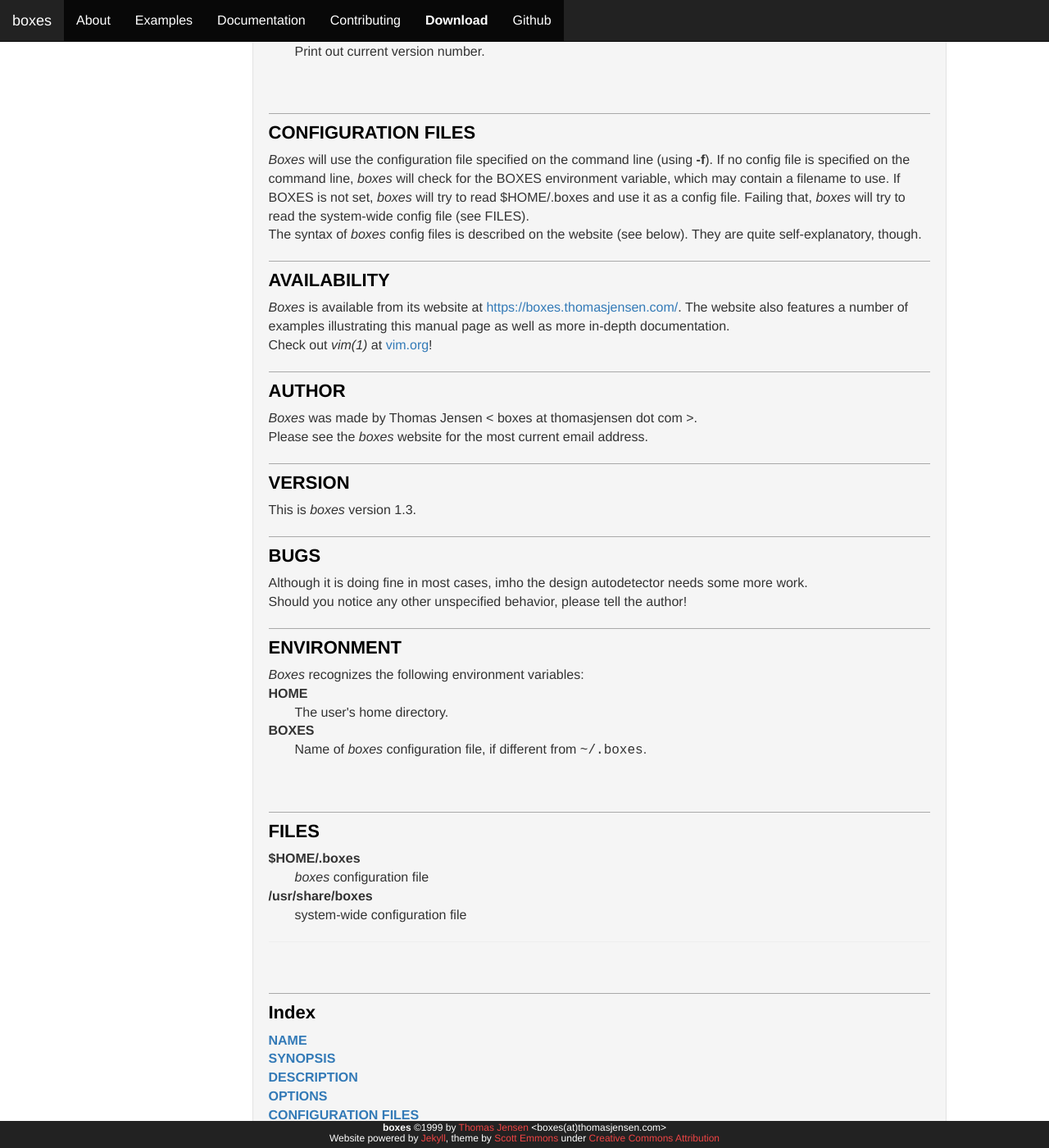
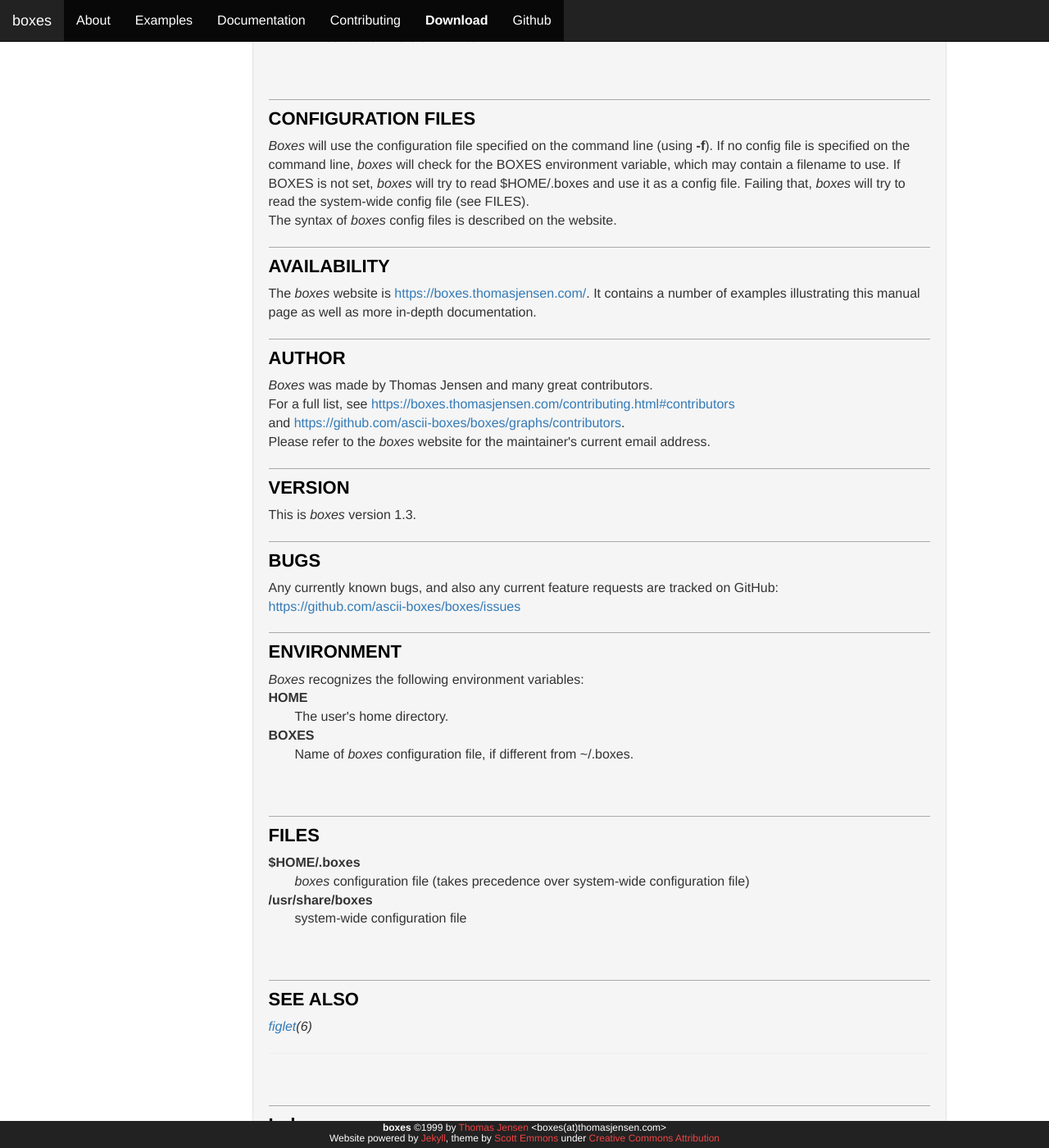
Before and after one commit to ascii-boxes/boxes, a Jekyll site: the page built from docs/boxes-man-1.html, in a window 1280 px wide and 1400 px high, scrolled down 2773 px. Shown: the whole window at 82% size. Built offline with Jekyll 4.4.1, drawn with Linux system fonts in a browser that asks for light colours; comment, search, counter and statistics services are not loaded; some of the changed text lies outside the part shown.

Commit message:
Update man page (html version)

```diff
--- a/docs/boxes-man-1.html
+++ b/docs/boxes-man-1.html
@@ -32,20 +32,28 @@
 
 can also be used to create regional comments in any programming language.
 New box designs of all sorts can easily be added and shared by appending to
-a free format configuration file.
-<BR>
+a configuration file.
+<P>
 
 <I>boxes</I>
 
-was originally intended to be used with the <I>vim(1)</I>
-text editor, but it can be tied to any text editor which supports filters,
-as well as called from the command line as a standalone tool.
+is a command line tool, but also integrates with any text editor that
+supports filters. The
+<I>boxes</I>
+
+website has examples on how to configure editor integration for various
+text editors:
+<BR>
+
+<A HREF="https://boxes.thomasjensen.com/docs/install.html">https://boxes.thomasjensen.com/docs/install.html</A>
 
 <A NAME="lbAE">&nbsp;</A>
 <H2>OPTIONS</H2>
 
-Options offered by <I>boxes</I> are the following:
+Options offered by
+<I>boxes</I>
 
+are the following:
 <DL COMPACT>
 <DT><B>-a </B><I>string</I>
 
@@ -56,7 +64,7 @@
 components:
 <BR>
 
-<P>
+
 <B>h</B>x
 
 - horizontal alignment of the input text block inside a potentially larger
@@ -121,7 +129,7 @@
 arguments for input text block positioning.
 <BR>
 
-<P>
+
 Short hand notations (can be combined with the above arguments):
 <BR>
 
@@ -146,7 +154,7 @@
 
 <BR>
 
-<P>
+
 The factory default setting for
 <B>-a</B>
 
@@ -246,7 +254,7 @@
 
 and redraws it afterwards. The mended box is drawn according to the
 options given. This may be important to know when it comes to restoring
-padding, identation, etc. for the mended box. Implies
+padding, indentation, etc. for the mended box. Implies
 <B>-k</B>
 
 false.
@@ -370,7 +378,7 @@
 turn as many spaces as possible into tabs.
 <BR>
 
-<P>
+
 In order to maintain backwards compatibility, the
 <B>-t</B>
 
@@ -393,8 +401,10 @@
 always converted into spaces. The tab distance in this example is 4.
 
 <DT><B>-v</B>
+
 <DD>
 Print out current version number.
+
 </DL>
 <A NAME="lbAF">&nbsp;</A>
 <H2>CONFIGURATION FILES</H2>
@@ -420,47 +430,51 @@
 The syntax of
 <I>boxes</I>
 
-config files is described on the website (see below). They are quite
-self-explanatory, though.
+config files is described on the website.
 
 <A NAME="lbAG">&nbsp;</A>
 <H2>AVAILABILITY</H2>
 
-<I>Boxes</I>
+The
+<I>boxes</I>
 
-is available from its website at
-<A HREF="https://{{ page.sitehost }}/">https://{{ page.sitehost }}/</A>.
-The website also features a number
+website is <A HREF="https://boxes.thomasjensen.com/">https://boxes.thomasjensen.com/</A>. It contains a number
 of examples illustrating this manual page as well as more in-depth
 documentation.
-<P>
-
-Check out <I>vim(1)</I>
-at <A HREF="http://www.vim.org/" target="_blank">vim.org</A>!
 
 <A NAME="lbAH">&nbsp;</A>
 <H2>AUTHOR</H2>
 
 <I>Boxes</I>
 
-was made by Thomas Jensen &lt; boxes at thomasjensen dot com &gt;.
+was made by Thomas Jensen and many great contributors.
 <BR>
 
-Please see the <I>boxes</I> website for the most current email address.
+For a full list, see
+<A HREF="https://boxes.thomasjensen.com/contributing.html#contributors">https://boxes.thomasjensen.com/contributing.html#contributors</A>
+<BR>
+
+and <A HREF="https://github.com/ascii-boxes/boxes/graphs/contributors">https://github.com/ascii-boxes/boxes/graphs/contributors</A>.
+<BR>
+
+Please refer to the
+<I>boxes</I>
+
+website for the maintainer's current email address.
 
 <A NAME="lbAI">&nbsp;</A>
 <H2>VERSION</H2>
 
-This is <I>boxes</I> version {{ site.currentVersion }}.
+This is
+<I>boxes</I>
+
+version 1.3.
 
 <A NAME="lbAJ">&nbsp;</A>
 <H2>BUGS</H2>
 
-Although it is doing fine in most cases, imho the design autodetector
-needs some more work.
-<BR>
-
-Should you notice any other unspecified behavior, please tell the author!
+Any currently known bugs, and also any current feature requests are tracked
+on GitHub:<br> <A HREF="https://github.com/ascii-boxes/boxes/issues">https://github.com/ascii-boxes/boxes/issues</A>
 
 <A NAME="lbAK">&nbsp;</A>
 <H2>ENVIRONMENT</H2>
@@ -474,7 +488,9 @@
 <DT>BOXES<DD>
 Name of
 <I>boxes</I>
-configuration file, if different from <tt>~/.boxes</tt>.
+
+configuration file, if different from ~/.boxes.
+
 </DL>
 <A NAME="lbAL">&nbsp;</A>
 <H2>FILES</H2>
@@ -483,11 +499,17 @@
 <DT>$HOME/.boxes<DD>
 <I>boxes</I>
 
-configuration file
+configuration file (takes precedence over system-wide configuration file)
 <DT>/usr/share/boxes<DD>
 system-wide configuration file
 
 </DL>
+<A NAME="lbAM">&nbsp;</A>
+<H2>SEE ALSO</H2>
+
+<I><A HREF="https://linux.die.net/man/6/figlet">figlet</A>(6)</I>
+
+<P>
 
 <HR>
 <A NAME="index">&nbsp;</A><H2>Index</H2>
```
Also changed, not shown: other parts of docs/boxes-man-1.html (+4 -4 lines).
